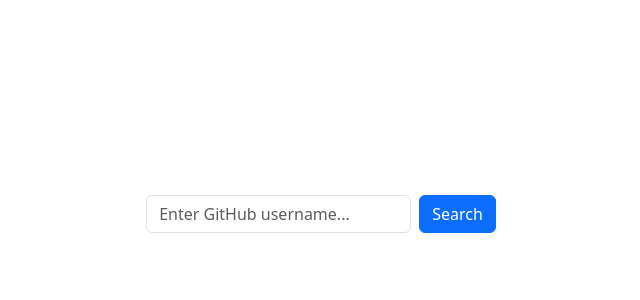
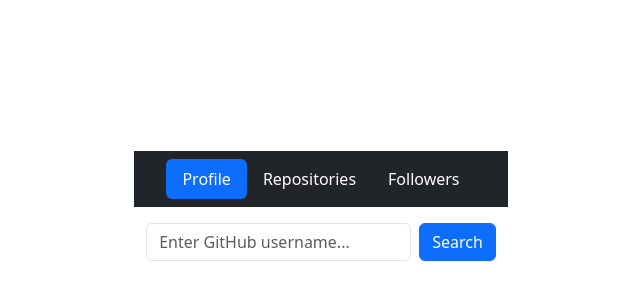
Before and after one commit to Raulanthropos/GitHub-Explorer, a React (Vite) app: page / in a window 1280 px wide. Shown: the part 186-486 px from the top of the page, without its empty margins (319-959 px from the left). Built offline with nearby package versions, Linux system fonts and the light colour scheme.

Commit message:
Add Navbar component for routing between Profile, Repositories, and Followers pages

```diff
--- a/src/App.jsx
+++ b/src/App.jsx
@@ -1,4 +1,5 @@
 import SearchBar from "./components/SearchBar";
+import Navbar from "./components/Navbar";
 import Profile from "./pages/Profile";
 import { BrowserRouter, Routes, Route } from "react-router-dom";
 import "./App.css";
@@ -6,12 +7,13 @@ import "./App.css";
 function App() {
   return (
     <BrowserRouter>
-      <div className="container">
+      <Navbar />
+      <main className="container">
         <SearchBar />
         <Routes>
           <Route path="/" element={<Profile />} />
         </Routes>
-      </div>
+      </main>
     </BrowserRouter>
   );
 }
--- /dev/null
+++ b/src/components/Navbar.jsx
@@ -0,0 +1,29 @@
+import { NavLink } from "react-router-dom";
+
+const Navbar = () => {
+  return (
+    <header className="bg-dark text-white position-sticky top-0 w-100">
+      <nav className="py-2">
+        <ul className="nav nav-pills justify-content-center mb-0">
+          <li className="nav-item">
+            <NavLink to="/" className="nav-link text-white">
+              Profile
+            </NavLink>
+          </li>
+          <li className="nav-item">
+            <NavLink to="/repos" className="nav-link text-white">
+              Repositories
+            </NavLink>
+          </li>
+          <li className="nav-item">
+            <NavLink to="/followers" className="nav-link text-white">
+              Followers
+            </NavLink>
+          </li>
+        </ul>
+      </nav>
+    </header>
+  );
+};
+
+export default Navbar;
```
